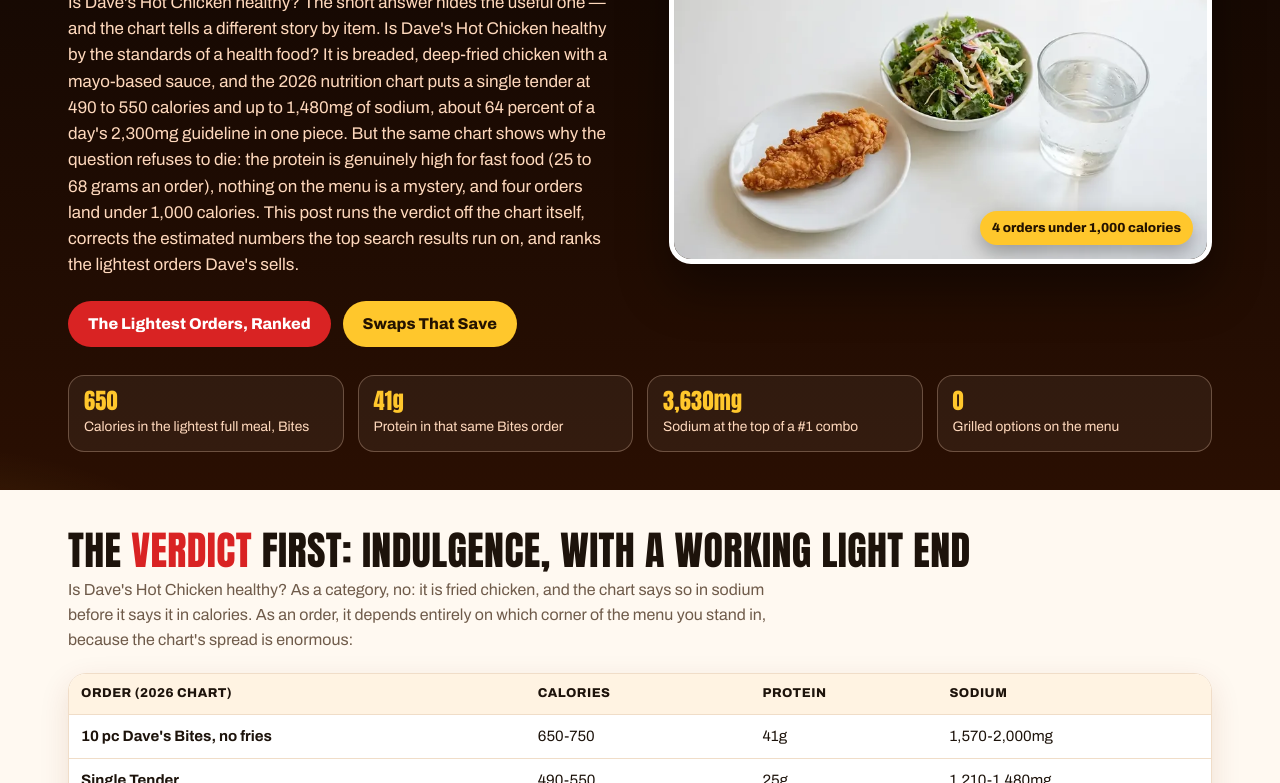
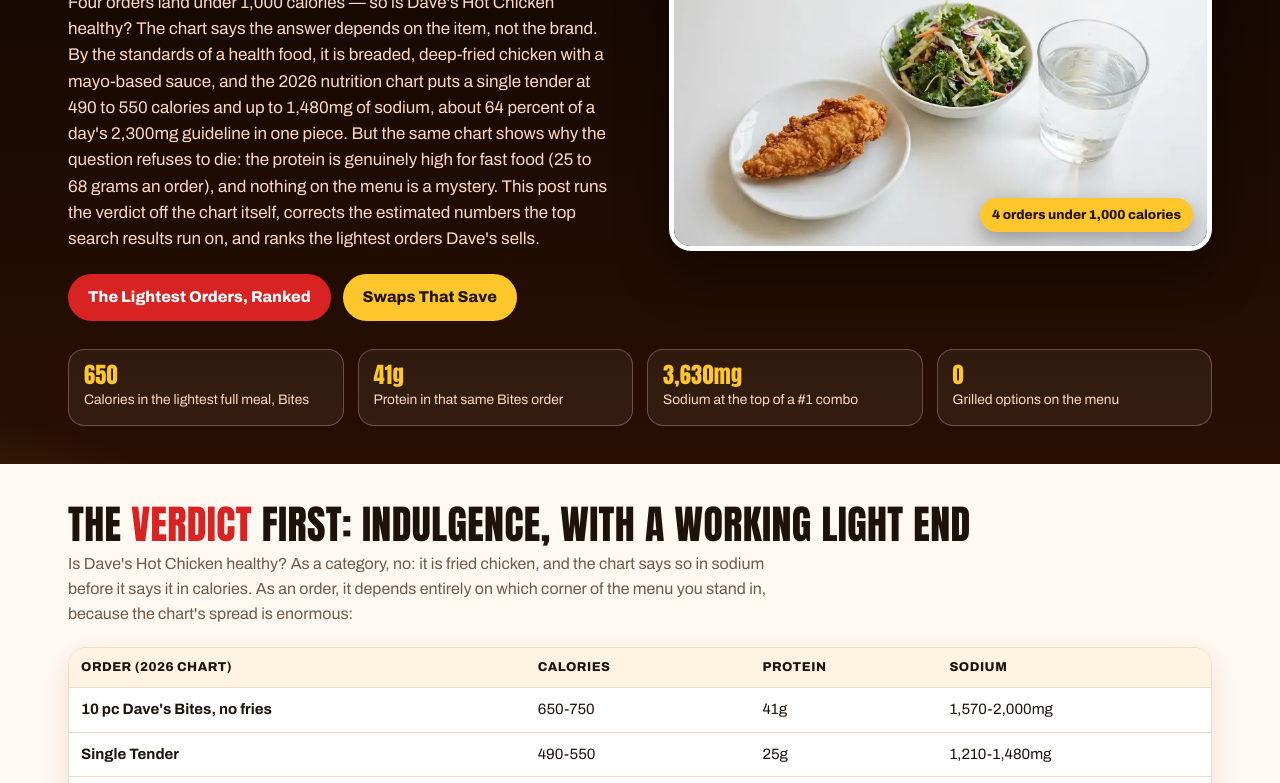
Before and after one commit to jamshaid6784321-netizen/daves-hot-chicken, a plain HTML site: page is-daves-hot-chicken-healthy/index.html in a window 1280 px wide. Shown: the part 317-1100 px from the top of the page. Drawn offline with Linux system fonts and the light colour scheme.

Commit message:
Healthy #82: intro opening option 3 (Chand pick) — FK pehle 100 chars mein, shuru H1 words se nahi

```diff
--- a/is-daves-hot-chicken-healthy/index.html
+++ b/is-daves-hot-chicken-healthy/index.html
@@ -171,7 +171,7 @@
         <div class="phero-copy">
           <span class="tag">Health Verdict</span>
           <h1>Is Dave's Hot Chicken Healthy?</h1>
-          <p>Is Dave's Hot Chicken healthy? The short answer hides the useful one — and the chart tells a different story by item. Is Dave's Hot Chicken healthy by the standards of a health food? It is breaded, deep-fried chicken with a mayo-based sauce, and the 2026 nutrition chart puts a single tender at 490 to 550 calories and up to 1,480mg of sodium, about 64 percent of a day's 2,300mg guideline in one piece. But the same chart shows why the question refuses to die: the protein is genuinely high for fast food (25 to 68 grams an order), nothing on the menu is a mystery, and four orders land under 1,000 calories. This post runs the verdict off the chart itself, corrects the estimated numbers the top search results run on, and ranks the lightest orders Dave's sells.</p>
+          <p>Four orders land under 1,000 calories — so is Dave's Hot Chicken healthy? The chart says the answer depends on the item, not the brand. By the standards of a health food, it is breaded, deep-fried chicken with a mayo-based sauce, and the 2026 nutrition chart puts a single tender at 490 to 550 calories and up to 1,480mg of sodium, about 64 percent of a day's 2,300mg guideline in one piece. But the same chart shows why the question refuses to die: the protein is genuinely high for fast food (25 to 68 grams an order), and nothing on the menu is a mystery. This post runs the verdict off the chart itself, corrects the estimated numbers the top search results run on, and ranks the lightest orders Dave's sells.</p>
           <div class="hero-ctas">
             <a class="btn" href="#options">The Lightest Orders, Ranked</a>
             <a class="btn yellow" href="#swaps">Swaps That Save</a>
```
